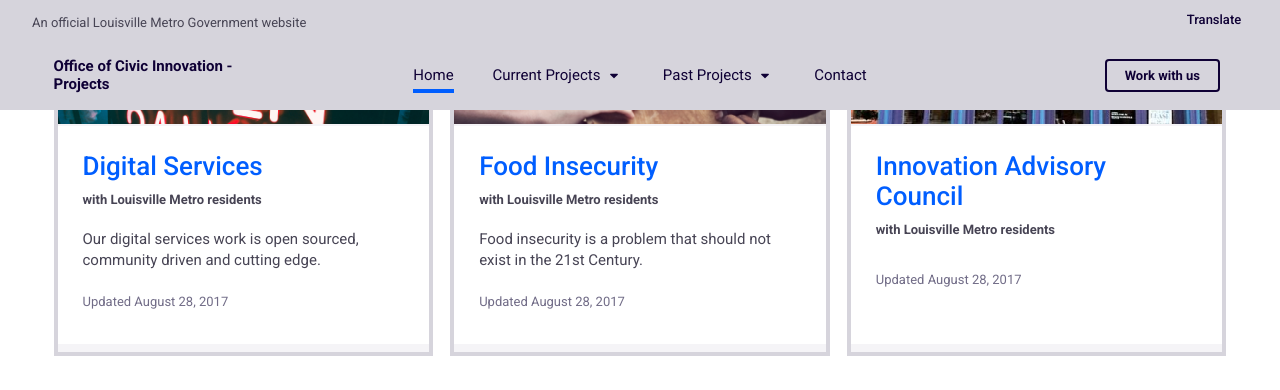
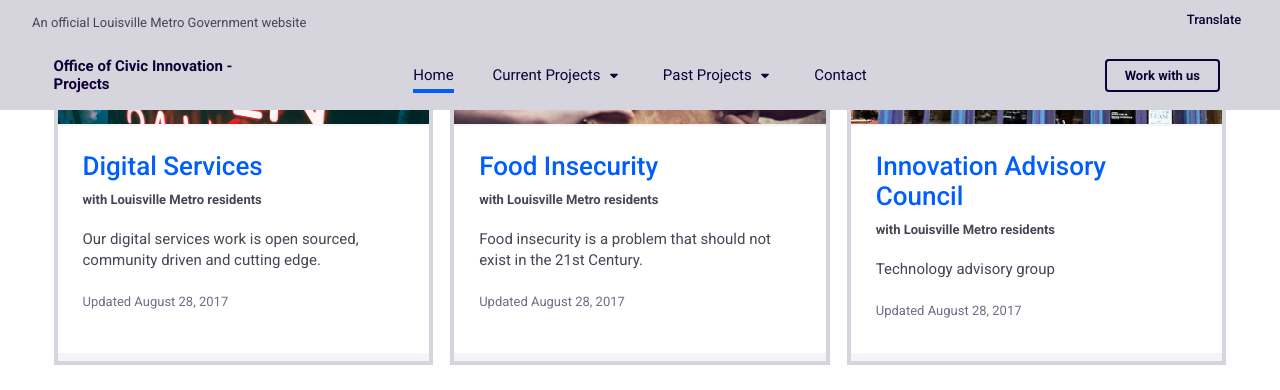
Before and after one commit to louisvillemetro-innovation/OPI2-Projects, a Jekyll site: the page built from index.md, in a window 1280 px wide and 900 px high, scrolled down 1291 px, cut to the strip 0-390 px from the top of the window. Built offline with Jekyll 4.4.1, drawn with Linux system fonts in a browser that asks for light colours.

Commit message:
Added description for IAC

```diff
--- a/_projects/innovation-advisory-council.md
+++ b/_projects/innovation-advisory-council.md
@@ -5,7 +5,7 @@ permalink: "/projects/innovation-advisory-council/"
 position: 6
 project_name: Innovation Advisory Council
 subtitle: with Louisville Metro residents
-excerpt:
+excerpt: Technology advisory group
 image_path: "/assets/img/projects/innovation-advisory-council/745front.jpg"
 active: true
 layout: redirect
```
